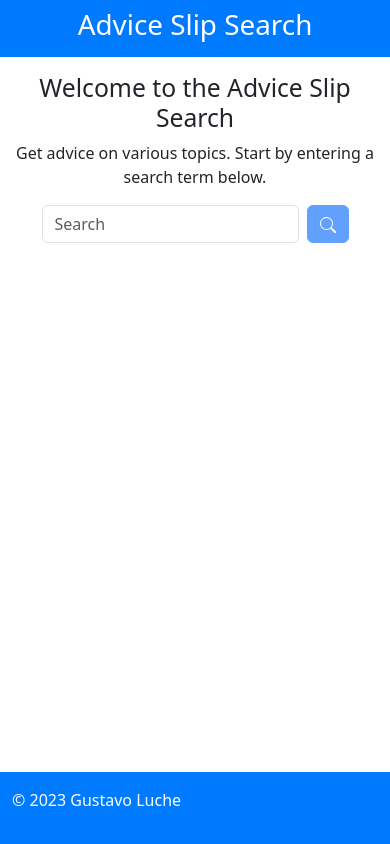
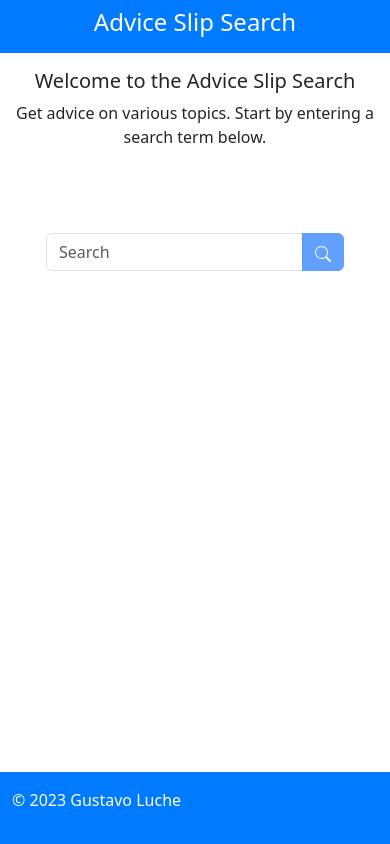
Before and after one commit to GustavoLuche/advice-slip-search, a React (Create React App) app: page / in a window 390 px wide. Built offline with nearby package versions, Linux system fonts and the light colour scheme.

Commit message:
Added Responsive Styling

```diff
--- a/src/App.css
+++ b/src/App.css
@@ -17,3 +17,43 @@
   background-color: #007bff;
   color: #fff;
 }
+
+/* Estilos responsivos */
+
+/* Layout de 2 colunas para telas grandes */
+@media (min-width: 768px) {
+  .App-container {
+    display: grid;
+    grid-template-columns: 2fr 3fr;
+    gap: 20px;
+  }
+}
+
+/* Layout de 2 colunas para telas grandes (antes da pesquisa) */
+.no-search-performed {
+  grid-template-columns: 1fr;
+  padding: 60px;
+}
+
+/* Estilo para telas menores ou dispositivos móveis */
+@media (max-width: 768px) {
+  .App-container {
+    grid-template-columns: 1fr;
+  }
+
+  .App-header h1 {
+      font-size: 24px;
+  }
+
+  .App-greeting h2 {
+    font-size: 20px;
+  }
+
+  .App-greeting p {
+    font-size: 16px;
+  }
+
+  .App-search-info {
+    text-align: center;
+  }
+}
--- a/src/App.js
+++ b/src/App.js
@@ -18,6 +18,7 @@ function App() {
   const [isLoading, setIsLoading] = useState(false);
   const [searchTerm, setSearchTerm] = useState("");
   const [currentPage, setCurrentPage] = useState(1);
+  const [searchPerformed, setSearchPerformed] = useState(false);
   const itemsPerPage = 5;
 
   // Função para lidar com a pesquisa de conselhos
@@ -28,9 +29,11 @@ function App() {
       const adviceData = await searchAdviceByTerm(term);
       setAdviceList(adviceData);
       setError(null);
+      setSearchPerformed(true);
     } catch (err) {
       setAdviceList([]);
       setError(err.message);
+      setSearchPerformed(false);
     } finally {
       setIsLoading(false);
       setCurrentPage(1);
@@ -46,7 +49,7 @@ function App() {
     <div className="App">
       <Header title="Advice Slip Search" />
       <Greeting />
-      <div className="container">
+      <div className={`App-container container ${searchPerformed ? "" : "no-search-performed"}`}>
         <Search onSearch={handleSearch} />
         {isLoading && <SpinnerLoading />}
         {!isLoading && !error && searchTerm !== "" && (
--- a/src/components/Greeting.js
+++ b/src/components/Greeting.js
@@ -2,7 +2,7 @@ import React from "react";
 
 function Greeting() {
   return (
-    <div className="App-greeting mb-3">
+    <div className="App-greeting mb-4">
       <h2 className="text-center">Welcome to the Advice Slip Search</h2>
       <p className="text-center m-0">
         Get advice on various topics. Start by entering a search term below.
--- a/src/components/Paginator.js
+++ b/src/components/Paginator.js
@@ -4,18 +4,56 @@ import Pagination from "react-bootstrap/Pagination";
 function Paginator({ totalResults, currentPage, itemsPerPage, onPageChange }) {
   const totalPages = Math.ceil(totalResults / itemsPerPage);
 
+  // Define o número máximo de itens de paginação a serem exibidos
+  const maxItens = 5;
+  let startItem, endItem;
+
+  // Calcula o intervalo de itens de paginação a serem exibidos
+  if (totalPages <= maxItens) {
+    startItem = 1;
+    endItem = totalPages;
+  } else {
+    const halfMax = Math.floor(maxItens / 2);
+
+    // Se a página atual estiver próxima ao início
+    if (currentPage <= halfMax + 1) {
+      startItem = 1;
+      endItem = maxItens - 1;
+    } else if (currentPage >= totalPages - halfMax) {
+      // Se a página atual estiver próxima ao final
+      startItem = totalPages - maxItens + 2;
+      endItem = totalPages;
+    } else {
+      // Se a página atual estiver no meio
+      startItem = currentPage - halfMax;
+      endItem = currentPage + halfMax;
+    }
+  }
+
+  // Cria um array de páginas para renderizar
+  const pages = Array.from(
+    { length: endItem - startItem + 1 },
+    (_, index) => startItem + index
+  );
+
   return (
     <div className="App-paginator d-flex justify-content-center mb-3">
       <Pagination className="m-0">
-        {Array.from({ length: totalPages }, (_, index) => (
+        {startItem > 1 && <Pagination.First onClick={() => onPageChange(1)} />}
+        {startItem > 2 && <Pagination.Ellipsis disabled />}
+        {pages.map((page) => (
           <Pagination.Item
-            key={index}
-            active={currentPage === index + 1}
-            onClick={() => onPageChange(index + 1)}
+            key={page}
+            active={currentPage === page}
+            onClick={() => onPageChange(page)}
           >
-            {index + 1}
+            {page}
           </Pagination.Item>
         ))}
+        {endItem < totalPages - 1 && <Pagination.Ellipsis disabled />}
+        {endItem < totalPages && (
+          <Pagination.Last onClick={() => onPageChange(totalPages)} />
+        )}
       </Pagination>
     </div>
   );
--- a/src/components/Search.js
+++ b/src/components/Search.js
@@ -1,5 +1,6 @@
 import React, { useState } from "react";
 import Button from "react-bootstrap/Button";
+import InputGroup from "react-bootstrap/InputGroup";
 import Form from "react-bootstrap/Form";
 
 // Função para lidar com a pesquisa
@@ -23,17 +24,15 @@ function Search({ onSearch }) {
 
   return (
     <div className="App-search mb-3 d-flex justify-content-center">
-      <Form onSubmit={handleSubmit} className="d-flex">
-        <Form.Group >
+      <Form onSubmit={handleSubmit} >
+        <InputGroup>
           <Form.Control
             type="text"
             placeholder="Search"
             value={searchQuery}
             onChange={(e) => setSearchQuery(e.target.value)}
           />
-        </Form.Group>
-        <Button
-            className="ms-2 "
+          <Button
             variant="primary"
             onClick={handleSearch}
             disabled={searchQuery.trim() === ""}
@@ -49,6 +48,7 @@ function Search({ onSearch }) {
               <path d="M11.742 10.344a6.5 6.5 0 1 0-1.397 1.398h-.001c.03.04.062.078.098.115l3.85 3.85a1 1 0 0 0 1.415-1.414l-3.85-3.85a1.007 1.007 0 0 0-.115-.1zM12 6.5a5.5 5.5 0 1 1-11 0 5.5 5.5 0 0 1 11 0z" />
             </svg>
           </Button>
+        </InputGroup>
       </Form>
     </div>
   );
--- a/src/components/SpinnerLoading.js
+++ b/src/components/SpinnerLoading.js
@@ -3,7 +3,7 @@ import Spinner from "react-bootstrap/Spinner";
 
 function SpinnerLoading() {
   return (
-    <div className="App-spinner d-flex align-items-center justify-content-center h-100 mb-3">
+    <div className="App-spinner d-flex align-items-center justify-content-center h-100 m-4">
       <Spinner animation="border" role="status">
         <span className="visually-hidden">Loading...</span>
       </Spinner>
```
